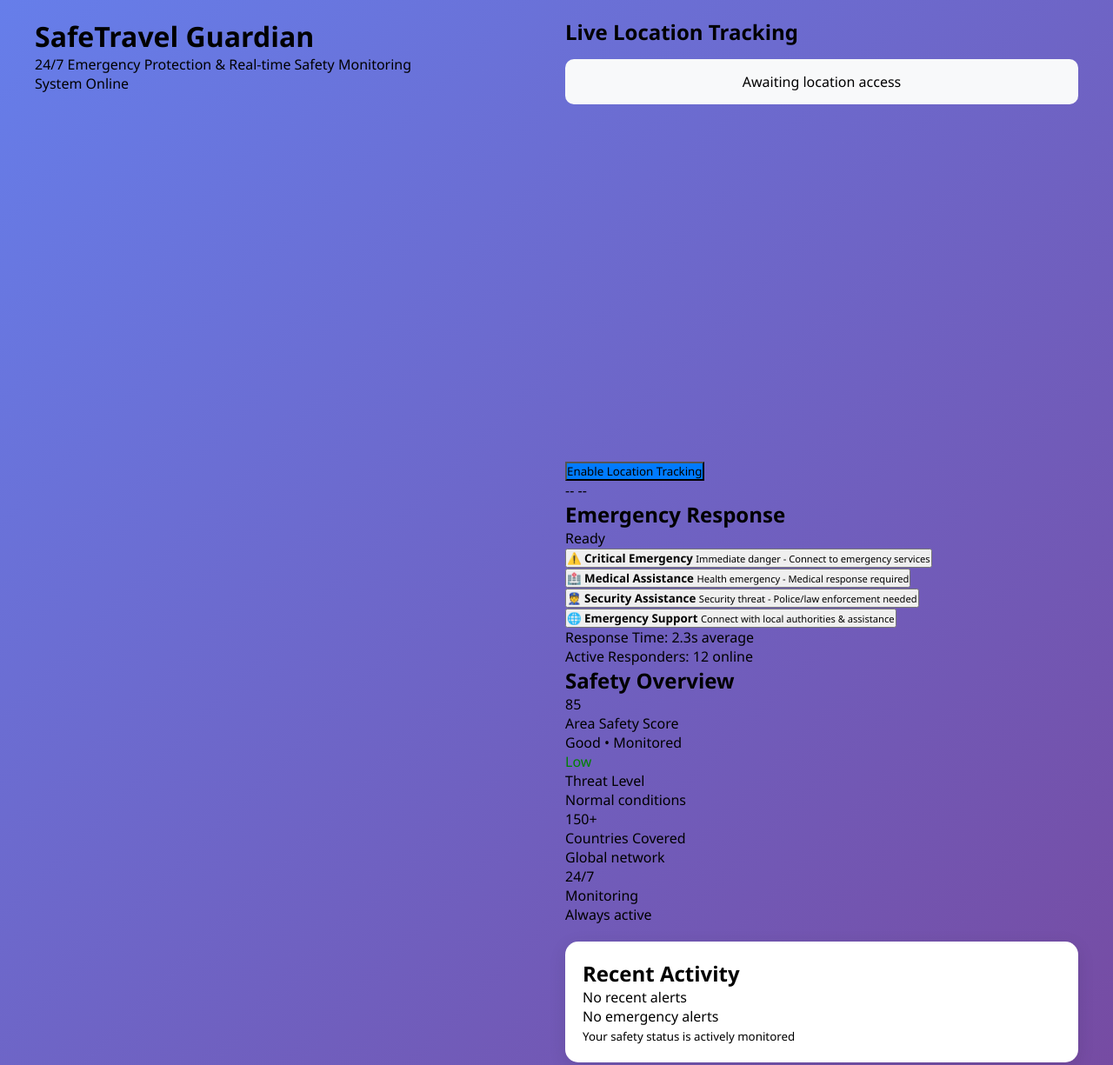
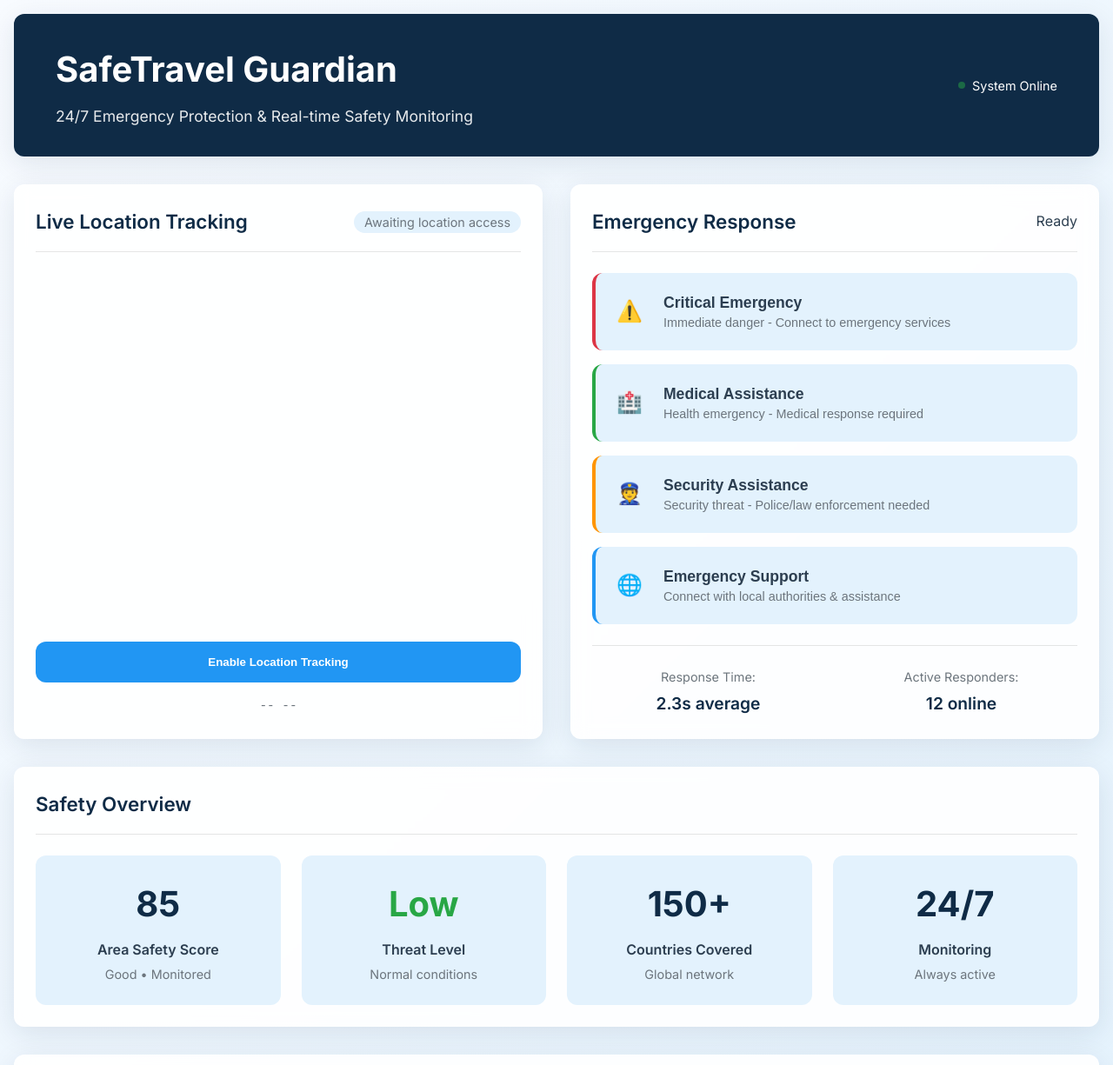
Before and after one commit to sharmis0713-bit/Smart-Safety-App, a website: page mobile-app/index.html in a window 1280 px wide. Shown: the top 1225 px of the page at 87% size. Drawn offline with nearby package versions, Linux system fonts and the light colour scheme.

Commit message:
Update styles.css

```diff
--- a/mobile-app/styles.css
+++ b/mobile-app/styles.css
@@ -2,162 +2,316 @@
     margin: 0;
     padding: 0;
     box-sizing: border-box;
-    font-family: 'Segoe UI', Tahoma, Geneva, Verdana, sans-serif;
+}
+
+:root {
+    /* Color Palette - Blue/White Theme */
+    --primary-blue: #0f2b46;
+    --secondary-blue: #1e4a6e;
+    --accent-blue: #2196F3;
+    --light-blue: #e3f2fd;
+    --background-blue: #f8fbff;
+    --text-dark: #2c3e50;
+    --text-light: #6c757d;
+    --white: #ffffff;
+    --success: #28a745;
+    --warning: #ff9500;
+    --danger: #dc3545;
+
+    /* Typography */
+    --font-primary: 'Inter', sans-serif;
+
+    /* Spacing */
+    --border-radius: 12px;
+    --spacing-xs: 8px;
+    --spacing-sm: 16px;
+    --spacing-md: 24px;
+    --spacing-lg: 32px;
+    --spacing-xl: 48px;
 }
 
 body {
-    background: linear-gradient(135deg, #667eea 0%, #764ba2 100%);
+    font-family: var(--font-primary);
+    background: linear-gradient(135deg, var(--background-blue) 0%, var(--light-blue) 100%);
     min-height: 100vh;
-    padding: 20px;
+    color: var(--text-dark);
+    line-height: 1.6;
 }
 
 .container {
-    max-width: 1200px;
+    max-width: 1400px;
     margin: 0 auto;
+    padding: var(--spacing-sm);
+}
+
+/* Header Styles */
+.main-header {
+    background: var(--primary-blue);
+    color: var(--white);
+    padding: var(--spacing-lg) var(--spacing-xl);
+    border-radius: var(--border-radius);
+    margin-bottom: var(--spacing-lg);
+    display: flex;
+    justify-content: space-between;
+    align-items: center;
+    box-shadow: 0 8px 32px rgba(15, 43, 70, 0.1);
+}
+
+.app-title {
+    font-size: 2.5rem;
+    font-weight: 700;
+    margin-bottom: var(--spacing-xs);
+}
+
+.app-subtitle {
+    font-size: 1.1rem;
+    opacity: 0.9;
+    font-weight: 400;
+}
+
+.status-indicator {
+    display: flex;
+    align-items: center;
+    gap: var(--spacing-xs);
+    font-size: 0.9rem;
+}
+
+.status-dot {
+    width: 8px;
+    height: 8px;
+    border-radius: 50%;
+    background: var(--success);
+}
+
+.status-dot.online {
+    background: var(--success);
+    animation: pulse 2s infinite;
+}
+
+@keyframes pulse {
+    0% { opacity: 1; }
+    50% { opacity: 0.5; }
+    100% { opacity: 1; }
+}
+
+/* Glass Card Effect */
+.glass-card {
+    background: rgba(255, 255, 255, 0.9);
+    backdrop-filter: blur(10px);
+    border: 1px solid rgba(255, 255, 255, 0.2);
+    border-radius: var(--border-radius);
+    box-shadow: 0 8px 32px rgba(15, 43, 70, 0.1);
+}
+
+/* Content Grid */
+.content-grid {
     display: grid;
     grid-template-columns: 1fr 1fr;
-    gap: 20px;
+    gap: var(--spacing-lg);
+    margin-bottom: var(--spacing-lg);
 }
 
-.header {
-    grid-column: 1 / -1;
-    background: rgba(255, 255, 255, 0.95);
-    padding: 30px;
-    border-radius: 20px;
-    text-align: center;
-    margin-bottom: 20px;
-    box-shadow: 0 10px 30px rgba(0, 0, 0, 0.1);
+/* Section Headers */
+.section-header {
+    display: flex;
+    justify-content: space-between;
+    align-items: center;
+    margin-bottom: var(--spacing-md);
+    padding-bottom: var(--spacing-sm);
+    border-bottom: 1px solid rgba(0, 0, 0, 0.1);
 }
 
-.header h1 {
-    color: #ff4444;
-    font-size: 2.5em;
-    margin-bottom: 10px;
+.section-header h2 {
+    font-size: 1.4rem;
+    font-weight: 600;
+    color: var(--primary-blue);
 }
 
-.map-section, .sos-panel, .status-panel, .history-panel {
-    background: white;
-    border-radius: 15px;
-    padding: 20px;
-    box-shadow: 0 5px 20px rgba(0, 0, 0, 0.1);
+/* Map Container */
+.map-container {
+    grid-column: 1;
+    padding: var(--spacing-md);
 }
 
 #map {
     height: 400px;
-    border-radius: 10px;
-    margin-top: 10px;
+    border-radius: var(--border-radius);
+    margin-bottom: var(--spacing-md);
 }
 
-.sos-title {
-    color: #ff4444;
-    font-size: 1.8em;
-    text-align: center;
-    margin-bottom: 20px;
+.location-controls {
+    display: flex;
+    flex-direction: column;
+    gap: var(--spacing-sm);
 }
 
-.sos-button {
-    color: white;
-    border: none;
-    padding: 20px;
-    border-radius: 10px;
-    font-size: 1.2em;
-    font-weight: bold;
-    margin: 10px 0;
-    width: 100%;
-    cursor: pointer;
-    transition: transform 0.3s ease;
+/* Emergency Panel */
+.emergency-panel {
+    grid-column: 2;
+    padding: var(--spacing-md);
 }
 
-.sos-button:hover {
-    transform: translateY(-2px);
+.emergency-title {
+    color: var(--danger);
 }
 
-/* Specific SOS button styles */
-.voice-sos { background: linear-gradient(45deg, #ff4444, #ff6b6b); }
-.online-sos { background: linear-gradient(45deg, #2196F3, #21CBF3); }
-.medical-sos { background: linear-gradient(45deg, #4CAF50, #8BC34A); }
-.police-sos { background: linear-gradient(45deg, #FF9800, #FFC107); }
-.location-btn { background: #007bff; }
-
-.status-panel, .history-panel {
-    grid-column: 1 / -1;
-    margin-top: 20px;
+.emergency-buttons {
+    display: flex;
+    flex-direction: column;
+    gap: var(--spacing-sm);
 }
 
-.status-grid {
-    display: grid;
-    grid-template-columns: repeat(auto-fit, minmax(200px, 1fr));
-    gap: 15px;
-    margin-top: 15px;
+.emergency-btn {
+    display: flex;
+    align-items: center;
+    gap: var(--spacing-md);
+    padding: var(--spacing-md);
+    border: none;
+    border-radius: var(--border-radius);
+    background: var(--light-blue);
+    color: var(--text-dark);
+    cursor: pointer;
+    transition: all 0.3s ease;
+    text-align: left;
 }
 
-.status-card {
-    background: #f8f9fa;
-    padding: 15px;
-    border-radius: 10px;
+.emergency-btn:hover {
+    transform: translateY(-2px);
+    box-shadow: 0 4px 16px rgba(33, 150, 243, 0.2);
+}
+
+.emergency-btn.critical { border-left: 4px solid var(--danger); }
+.emergency-btn.medical { border-left: 4px solid var(--success); }
+.emergency-btn.security { border-left: 4px solid var(--warning); }
+.emergency-btn.support { border-left: 4px solid var(--accent-blue); }
+
+.btn-icon {
+    font-size: 1.5rem;
+}
+
+.btn-text {
+    flex: 1;
+}
+
+.btn-text strong {
+    display: block;
+    font-size: 1.1rem;
+    margin-bottom: 4px;
+}
+
+.btn-text small {
+    color: var(--text-light);
+    font-size: 0.9rem;
+}
+
+.emergency-info {
+    display: grid;
+    grid-template-columns: 1fr 1fr;
+    gap: var(--spacing-md);
+    margin-top: var(--spacing-md);
+    padding-top: var(--spacing-md);
+    border-top: 1px solid rgba(0, 0, 0, 0.1);
+}
+
+.info-item {
     text-align: center;
 }
 
-.status-value {
-    font-size: 2em;
-    font-weight: bold;
-    color: #333;
+.info-label {
+    display: block;
+    font-size: 0.9rem;
+    color: var(--text-light);
+    margin-bottom: 4px;
 }
 
-.risk-level { color: green; }
+.info-value {
+    font-size: 1.2rem;
+    font-weight: 600;
+    color: var(--primary-blue);
+}
+
+/* Dashboard */
+.dashboard {
+    grid-column: 1 / -1;
+    padding: var(--spacing-md);
+}
+
+.metrics-grid {
+    display: grid;
+    grid-template-columns: repeat(4, 1fr);
+    gap: var(--spacing-md);
+}
+
+.metric-card {
+    text-align: center;
+    padding: var(--spacing-md);
+    background: var(--light-blue);
+    border-radius: var(--border-radius);
+}
+
+.metric-value {
+    font-size: 2.5rem;
+    font-weight: 700;
+    color: var(--primary-blue);
+    margin-bottom: var(--spacing-xs);
+}
+
+.metric-value.risk-level {
+    color: var(--success);
+}
+
+.metric-label {
+    font-weight: 600;
+    margin-bottom: 4px;
+}
+
+.metric-subtitle {
+    font-size: 0.9rem;
+    color: var(--text-light);
+}
+
+/* History Panel */
+.history-panel {
+    grid-column: 1 / -1;
+    padding: var(--spacing-md);
+}
+
+.activity-list {
+    min-height: 120px;
+}
+
+.empty-state {
+    text-align: center;
+    color: var(--text-light);
+    padding: var(--spacing-lg);
+}
 
 .emergency-item {
-    background: #fff5f5;
-    border-left: 4px solid #ff4444;
-    padding: 15px;
-    margin: 10px 0;
-    border-radius: 8px;
+    padding: var(--spacing-md);
+    margin-bottom: var(--spacing-sm);
+    background: var(--light-blue);
+    border-radius: var(--border-radius);
+    border-left: 4px solid var(--accent-blue);
 }
 
-.location-status {
-    background: #f8f9fa;
-    padding: 15px;
-    border-radius: 10px;
-    margin-top: 15px;
-    text-align: center;
+/* Buttons */
+.primary-btn {
+    background: var(--accent-blue);
+    color: var(--white);
+    border: none;
+    padding: var(--spacing-sm) var(--spacing-md);
+    border-radius: var(--border-radius);
+    font-weight: 600;
+    cursor: pointer;
+    transition: all 0.3s ease;
 }
 
-.location-updating { color: #007bff; border-left: 4px solid #007bff; }
-.location-success { color: #28a745; border-left: 4px solid #28a745; }
-.location-error { color: #dc3545; border-left: 4px solid #dc3545; }
-.location-warning { color: #ff9500; border-left: 4px solid #ff9500; }
-
-.permission-help {
-    background: #fff3cd;
-    border: 1px solid #ffeaa7;
-    border-radius: 8px;
-    padding: 15px;
-    margin-top: 15px;
-    display: none;
+.primary-btn:hover {
+    background: var(--secondary-blue);
+    transform: translateY(-1px);
 }
 
-.connection-status {
-    margin-top: 20px;
-    text-align: center;
-}
-
-#sosWarning {
-    color: #dc3545;
-    font-weight: bold;
-    display: none;
-}
-
-.test-location-btn {
-    background: #28a745;
-    color: white;
-    border: none;
-    padding: 10px 15px;
-    border-radius: 5px;
-    cursor: pointer;
-    margin-top: 10px;
-}
-
-/* Modal Styles */
+/* Modal */
 .modal {
     display: none;
     position: fixed;
@@ -166,46 +320,102 @@ body {
     top: 0;
     width: 100%;
     height: 100%;
-    background-color: rgba(0,0,0,0.5);
+    background: rgba(15, 43, 70, 0.5);
+    backdrop-filter: blur(5px);
 }
 
 .modal-content {
-    background-color: white;
-    margin: 15% auto;
-    padding: 30px;
-    border-radius: 15px;
+    position: relative;
+    margin: 10% auto;
     width: 90%;
     max-width: 500px;
-    text-align: center;
-    position: relative;
+    animation: modalSlideIn 0.3s ease;
 }
 
-.close {
-    color: #aaa;
-    float: right;
-    font-size: 28px;
-    font-weight: bold;
-    cursor: pointer;
-    position: absolute;
-    right: 15px;
-    top: 10px;
+@keyframes modalSlideIn {
+    from { transform: translateY(-50px); opacity: 0; }
+    to { transform: translateY(0); opacity: 1; }
 }
 
-.close:hover {
-    color: black;
+.modal-header {
+    display: flex;
+    justify-content: space-between;
+    align-items: center;
+    padding: var(--spacing-md);
+    border-bottom: 1px solid rgba(0, 0, 0, 0.1);
+}
+
+.close-btn {
+    font-size: 2rem;
+    cursor: pointer;
+    color: var(--text-light);
+}
+
+.close-btn:hover {
+    color: var(--text-dark);
+}
+
+.modal-body {
+    padding: var(--spacing-md);
+}
+
+.modal-footer {
+    padding: var(--spacing-md);
+    border-top: 1px solid rgba(0, 0, 0, 0.1);
+    text-align: right;
+}
+
+/* Responsive Design */
+@media (max-width: 1024px) {
+    .content-grid {
+        grid-template-columns: 1fr;
+    }
+
+    .map-container,
+    .emergency-panel {
+        grid-column: 1;
+    }
+
+    .metrics-grid {
+        grid-template-columns: repeat(2, 1fr);
+    }
 }
 
 @media (max-width: 768px) {
-    .container {
+    .main-header {
+        flex-direction: column;
+        text-align: center;
+        gap: var(--spacing-sm);
+    }
+
+    .app-title {
+        font-size: 2rem;
+    }
+
+    .metrics-grid {
         grid-template-columns: 1fr;
     }
 
-    .header h1 {
-        font-size: 2em;
-    }
-
-    .sos-button {
-        padding: 15px;
-        font-size: 1em;
+    .emergency-info {
+        grid-template-columns: 1fr;
     }
 }
+
+/* Location Status Styles */
+.location-status {
+    font-size: 0.9rem;
+}
+
+.status-text {
+    padding: 4px 12px;
+    border-radius: 20px;
+    background: var(--light-blue);
+    color: var(--text-light);
+}
+
+.coordinates {
+    font-family: monospace;
+    font-size: 0.9rem;
+    color: var(--text-light);
+    text-align: center;
+}
```
